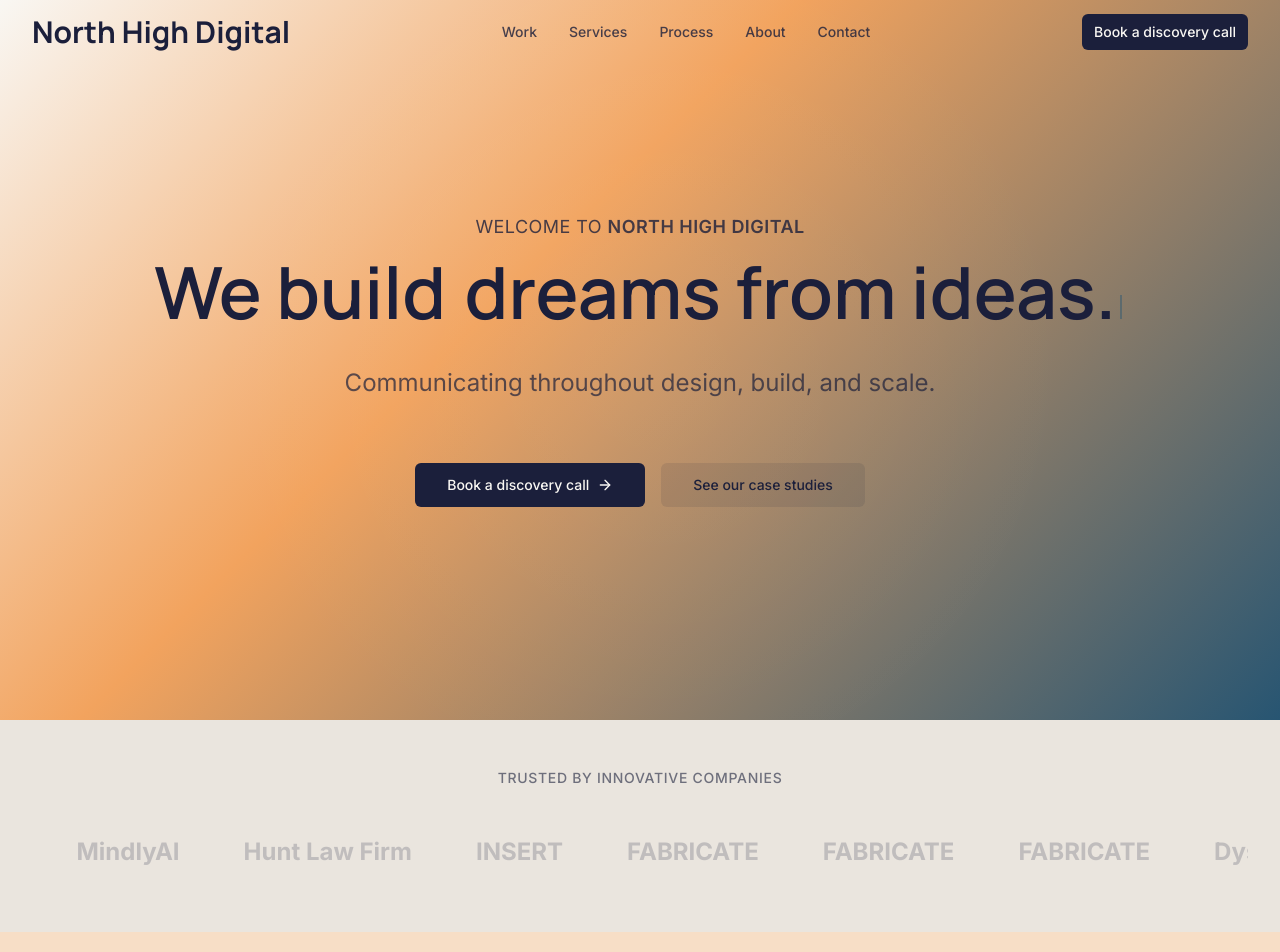
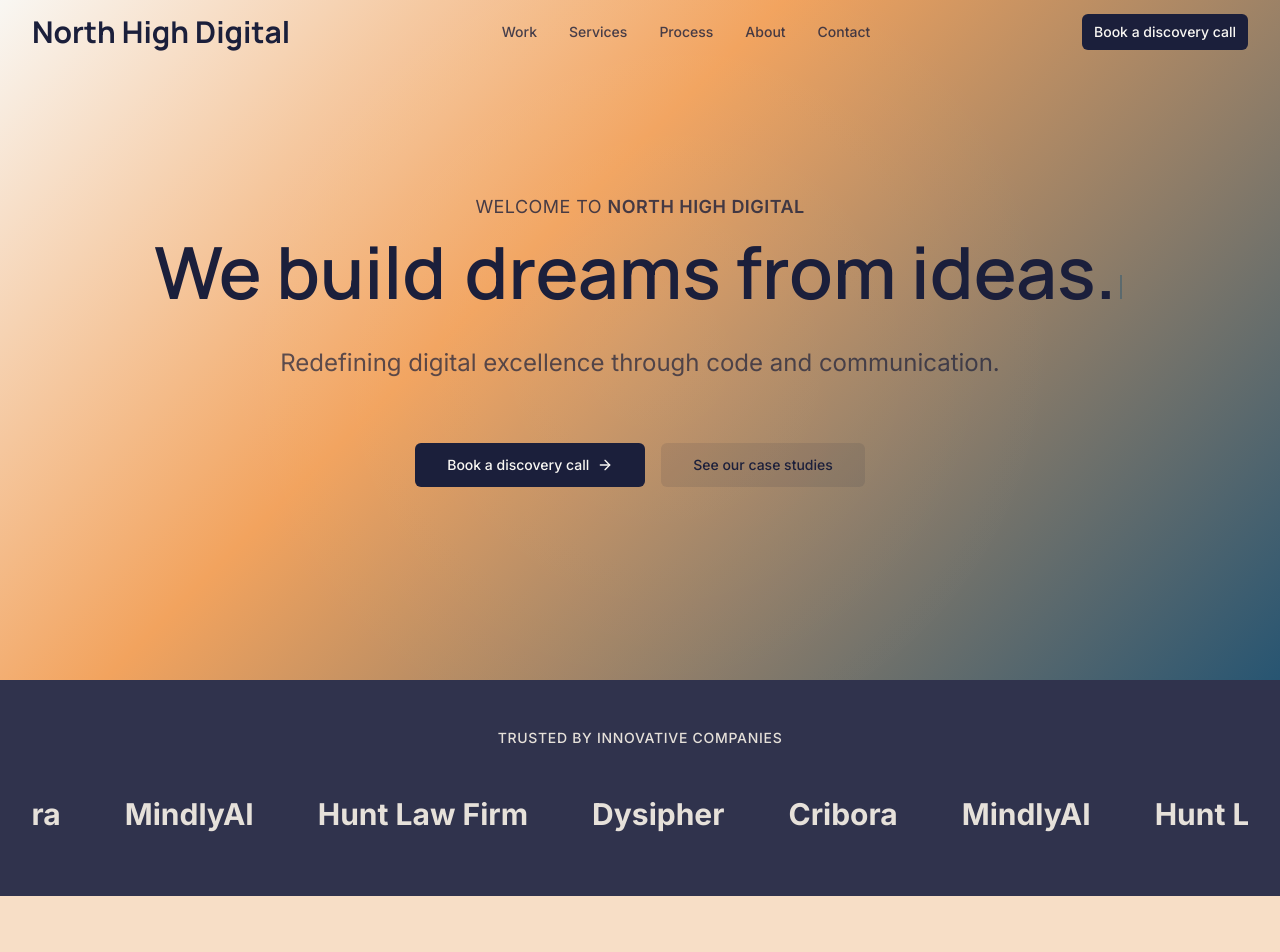
Before and after one commit to benthuro21/NorthHighDigital, a Next.js app: page / in a window 1280 px wide. Shown: the top 952 px of the page. Built offline with nearby package versions, Linux system fonts and the light colour scheme.

Commit message:
fixed marquee

```diff
--- a/src/app/(site)/_components/hero.tsx
+++ b/src/app/(site)/_components/hero.tsx
@@ -9,7 +9,7 @@ import { TypingText } from "./ui/typingtext";
 
 export function Hero() {
   return (
-    <section className="relative h-[90vh] flex items-center justify-center overflow-hidden">
+    <section className="relative h-[85vh] flex items-center justify-center overflow-hidden">
       {/* Background Pattern */}
       <div className="absolute inset-0 bg-[linear-gradient(135deg,var(--background)_0%,var(--muted)_40%,var(--accent)_100%)]" />
       <div className="absolute inset-0 bg-[radial-gradient(circle_at_50%_50%,rgba(255,255,255,0.05),transparent_60%)]" />
--- a/src/app/(site)/_components/marquee.tsx
+++ b/src/app/(site)/_components/marquee.tsx
@@ -7,15 +7,15 @@ const logos = [
   "Cribora",
   "MindlyAI",
   "Hunt Law Firm",
-  "INSERT",
-  "FABRICATE",
-  "FABRICATE",
-  "FABRICATE",
+  "Dysipher",
+  "Cribora",
+  "MindlyAI",
+  "Hunt Law Firm",
 ];
 
 export function Marquee() {
   return (
-    <section className="pt-12 pb-16 bg-border/80">
+    <section className="pt-12 pb-16 bg-foreground/90">
       <div className="max-w-7xl mx-auto px-4 sm:px-6 lg:px-8">
         <motion.div
           initial={{ opacity: 0, y: 20 }}
@@ -24,7 +24,7 @@ export function Marquee() {
           viewport={{ once: true }}
           className="text-center mb-12"
         >
-          <p className="text-sm font-medium text-foreground/60 uppercase tracking-wider">
+          <p className="text-sm font-medium text-border uppercase tracking-wider">
             Trusted by innovative companies
           </p>
         </motion.div>
@@ -48,7 +48,7 @@ export function Marquee() {
             {logos.map((logo, index) => (
               <div
                 key={`first-${index}`}
-                className="flex-shrink-0 text-2xl font-bold text-foreground/20 hover:text-foreground/40 transition-colors"
+                className="flex-shrink-0 text-3xl font-bold text-border hover:text-border/40 transition-colors"
               >
                 {logo}
               </div>
@@ -57,7 +57,7 @@ export function Marquee() {
             {logos.map((logo, index) => (
               <div
                 key={`second-${index}`}
-                className="flex-shrink-0 text-2xl font-bold text-foreground/20 hover:text-foreground/40 transition-colors"
+                className="flex-shrink-0 text-3xl font-bold text-border hover:text-border/40 transition-colors"
               >
                 {logo}
               </div>
--- a/src/site.config.ts
+++ b/src/site.config.ts
@@ -3,7 +3,7 @@ export const siteConfig = {
   company: {
     name: "North High Digital",
     tagline: "We ship fast, clean software for founders & brands.",
-    subhead: "Communicating throughout design, build, and scale.",
+    subhead: "Redefining digital excellence through code and communication.",
     founders: [{
       name: "Ben Thuroczy",
       title: "Co-Founder",
```
